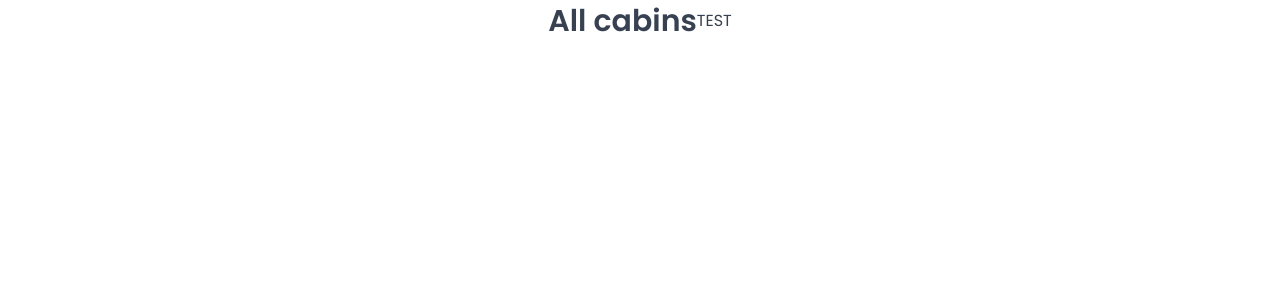
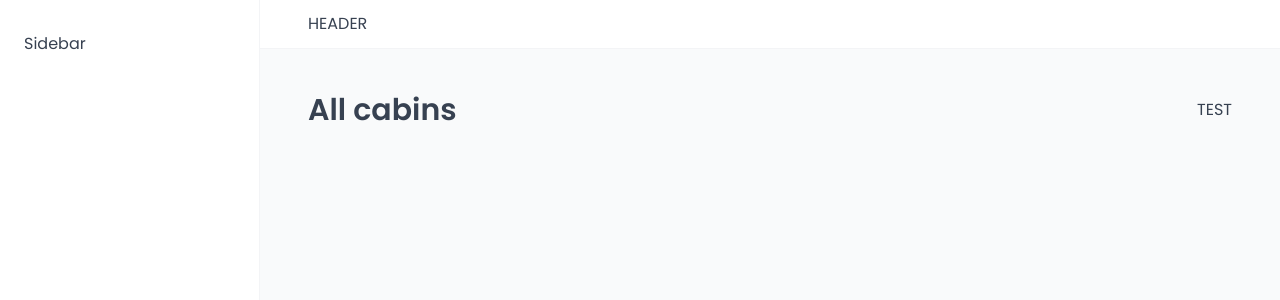
Before and after one commit to tuposilwe/the-wild-oasis, a React (Vite) app: page /cabins in a window 1280 px wide. Shown: the top 300 px of the page. Built offline with nearby package versions, Linux system fonts and the light colour scheme; a web font is replaced by a local one.

Commit message:
Building the App Layout

```diff
--- a/src/App.jsx
+++ b/src/App.jsx
@@ -8,6 +8,7 @@
 import Account from "./pages/Account";
 import Login from "./pages/Login";
 import PageNotFound from "./pages/PageNotFound";
+import AppLayout from "./ui/AppLayout";
 
 function App() {
   return (
@@ -15,6 +16,7 @@
       <GlobalStyles />
       <BrowserRouter>
         <Routes>
+          <Route element={<AppLayout />}>
             <Route index element={<Navigate replace to="dashboard" />} />
             <Route path="dashboard" element={<Dashboard />} />
             <Route path="bookings" element={<Bookings />} />
@@ -22,6 +24,8 @@
             <Route path="users" element={<Users />} />
             <Route path="settings" element={<Settings />} />
             <Route path="account" element={<Account />} />
+          </Route>
+
           <Route path="login" element={<Login />} />
           <Route path="*" element={<PageNotFound />} />
         </Routes>
--- /dev/null
+++ b/src/ui/AppLayout.jsx
@@ -0,0 +1,31 @@
+import React from "react";
+import { Outlet } from "react-router-dom";
+import Header from "./Header";
+import Sidebar from "./Sidebar";
+import styled from "styled-components";
+
+const StyledAppLayout = styled.div`
+    display: grid;
+    grid-template-columns: 26rem 1fr;
+    grid-template-rows: auto 1fr;
+    height: 100vh;
+`
+
+const Main = styled.main`
+    background-color: var(--color-grey-50);
+    padding: 4rem 4.8rem 6.4rem;
+`
+
+function AppLayout() {
+  return (
+    <StyledAppLayout>
+      <Header />
+      <Sidebar />
+      <Main>
+        <Outlet />
+      </Main>
+    </StyledAppLayout>
+  );
+}
+
+export default AppLayout;
--- /dev/null
+++ b/src/ui/Header.jsx
@@ -0,0 +1,13 @@
+import styled from "styled-components";
+
+const StyledHeader = styled.header`
+  background-color: var(--color-grey-0);
+  padding: 1.2rem 4.8rem;
+  border-bottom: 1px solid var(--color-grey-100);
+`;
+
+function Header() {
+  return <StyledHeader>HEADER</StyledHeader>;
+}
+
+export default Header;
--- a/src/ui/Row.jsx
+++ b/src/ui/Row.jsx
@@ -6,7 +6,7 @@
   ${(props) =>
     props.type === "horizontal" &&
     css`
-      justify-content: center;
+      justify-content: space-between;
       align-items: center;
     `}
 
--- /dev/null
+++ b/src/ui/Sidebar.jsx
@@ -0,0 +1,15 @@
+import styled from "styled-components";
+
+const StyledSideBar = styled.aside`
+  background-color: var(--color-grey-0);
+  padding: 3.2rem 2.4rem;
+  border-right: 1px solid var(--color-grey-100);
+
+  grid-row: 1 / -1;
+`;
+
+function Sidebar() {
+  return <StyledSideBar>Sidebar</StyledSideBar>;
+}
+
+export default Sidebar;
```
Lines whose indentation alone changed are shown as unchanged.
